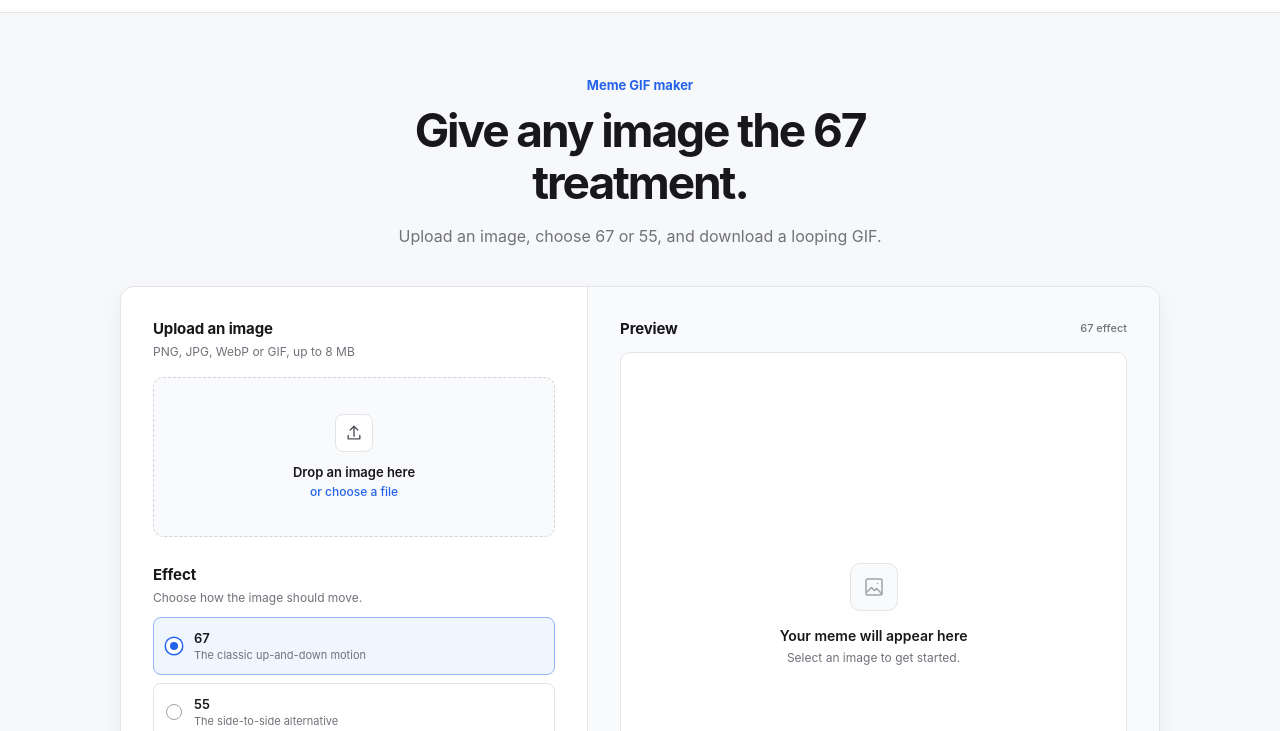
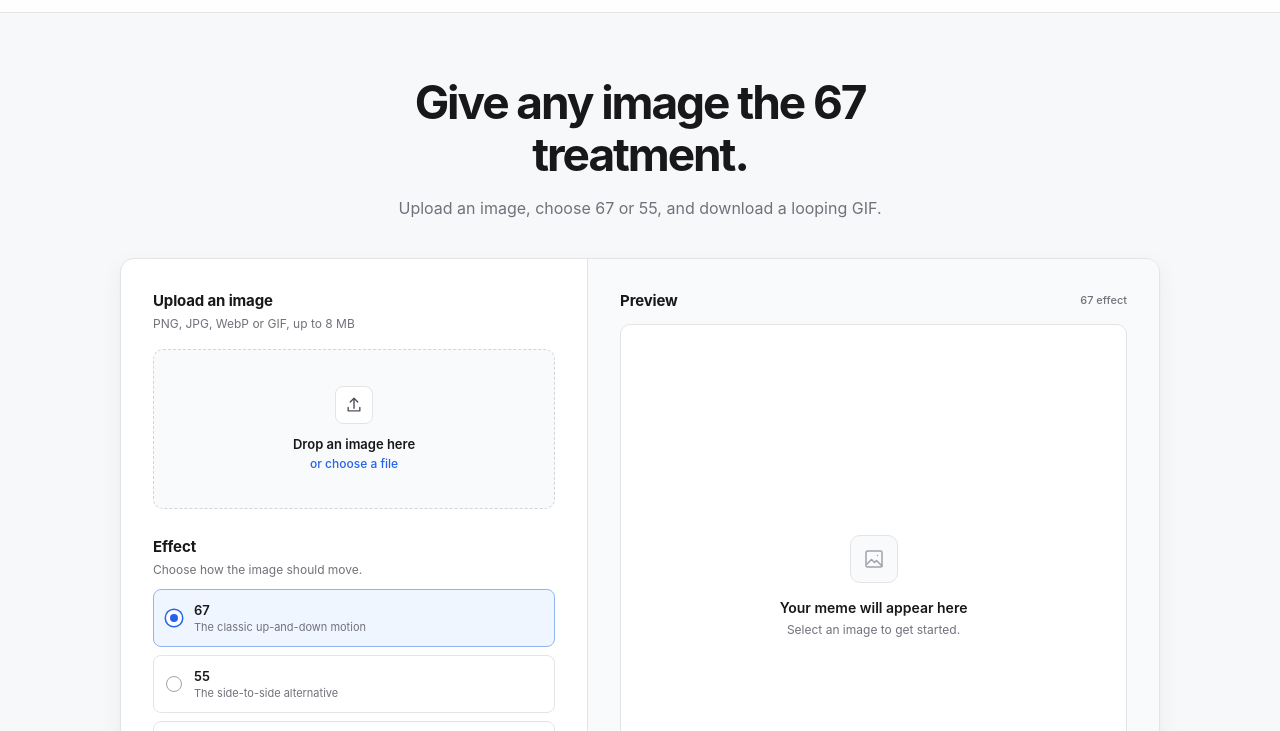
Before and after one commit to imdevarsh/67ify, a website: page index.html in a window 1280 px wide. Shown: the part 52-783 px from the top of the page. Drawn offline with Linux system fonts and the light colour scheme.

Commit message:
fix footer positioning and remove meme label

```diff
--- a/index.html
+++ b/index.html
@@ -5,7 +5,7 @@
 		<meta name="viewport" content="width=device-width, initial-scale=1.0" />
 		<meta name="description" content="Turn an image into a looping 67 or 55 meme GIF." />
 		<meta name="theme-color" content="#ffffff" />
-		<title>67ify — Meme GIF maker</title>
+		<title>67ify</title>
 		<link rel="stylesheet" href="/styles.css" />
 		<script src="/app.js" defer></script>
 	</head>
@@ -25,7 +25,6 @@
 
 		<main class="page-shell">
 			<section class="intro" aria-labelledby="page-title">
-				<p class="eyebrow">Meme GIF maker</p>
 				<h1 id="page-title">Give any image the 67 treatment.</h1>
 				<p>Upload an image, choose 67 or 55, and download a looping GIF.</p>
 			</section>
--- a/styles.css
+++ b/styles.css
@@ -24,7 +24,10 @@ html {
 }
 
 body {
+	display: flex;
+	min-height: 100vh;
 	margin: 0;
+	flex-direction: column;
 	color: var(--text);
 	background: var(--background);
 	font-family:
@@ -118,6 +121,7 @@ label:focus-visible {
 }
 
 .page-shell {
+	flex: 1 0 auto;
 	padding: 64px 0 48px;
 }
 
```
